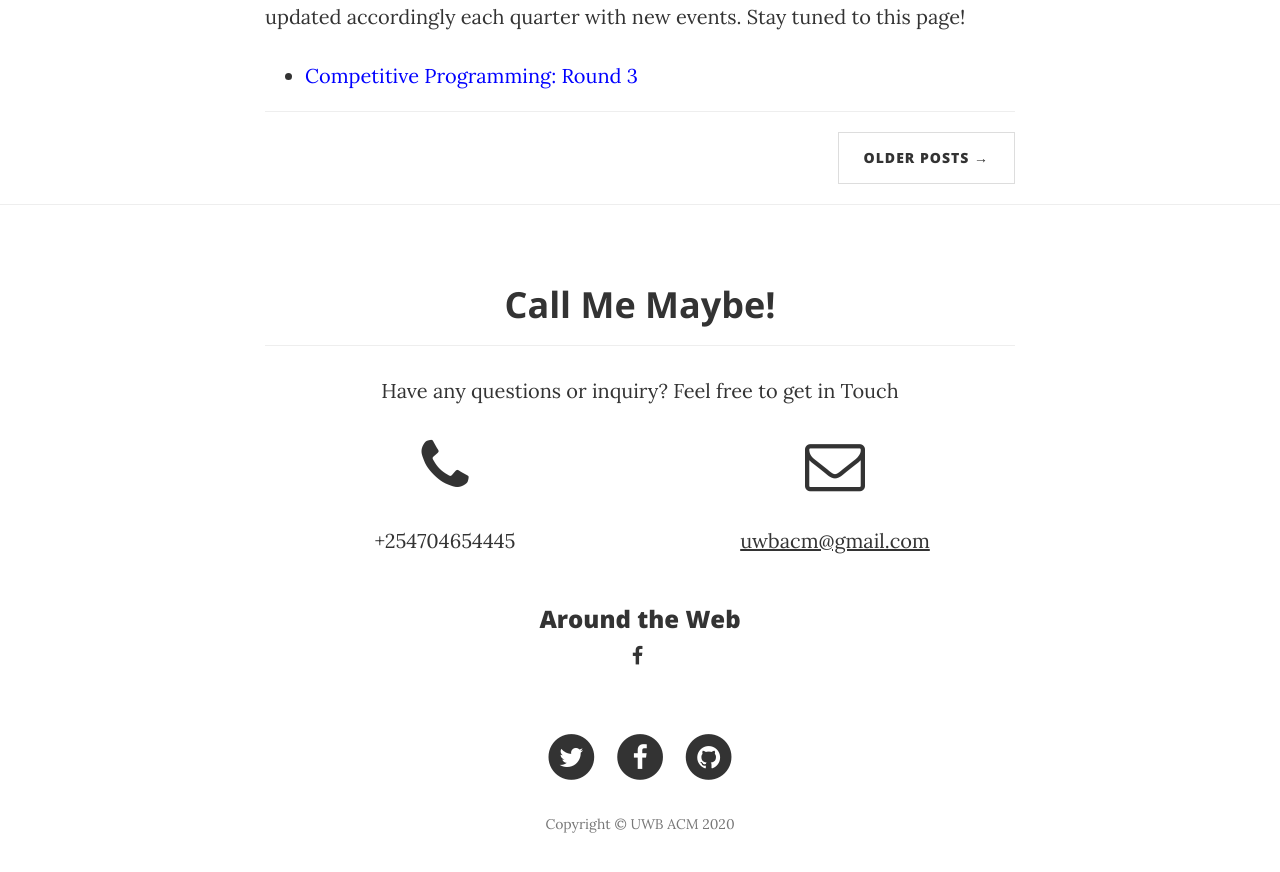
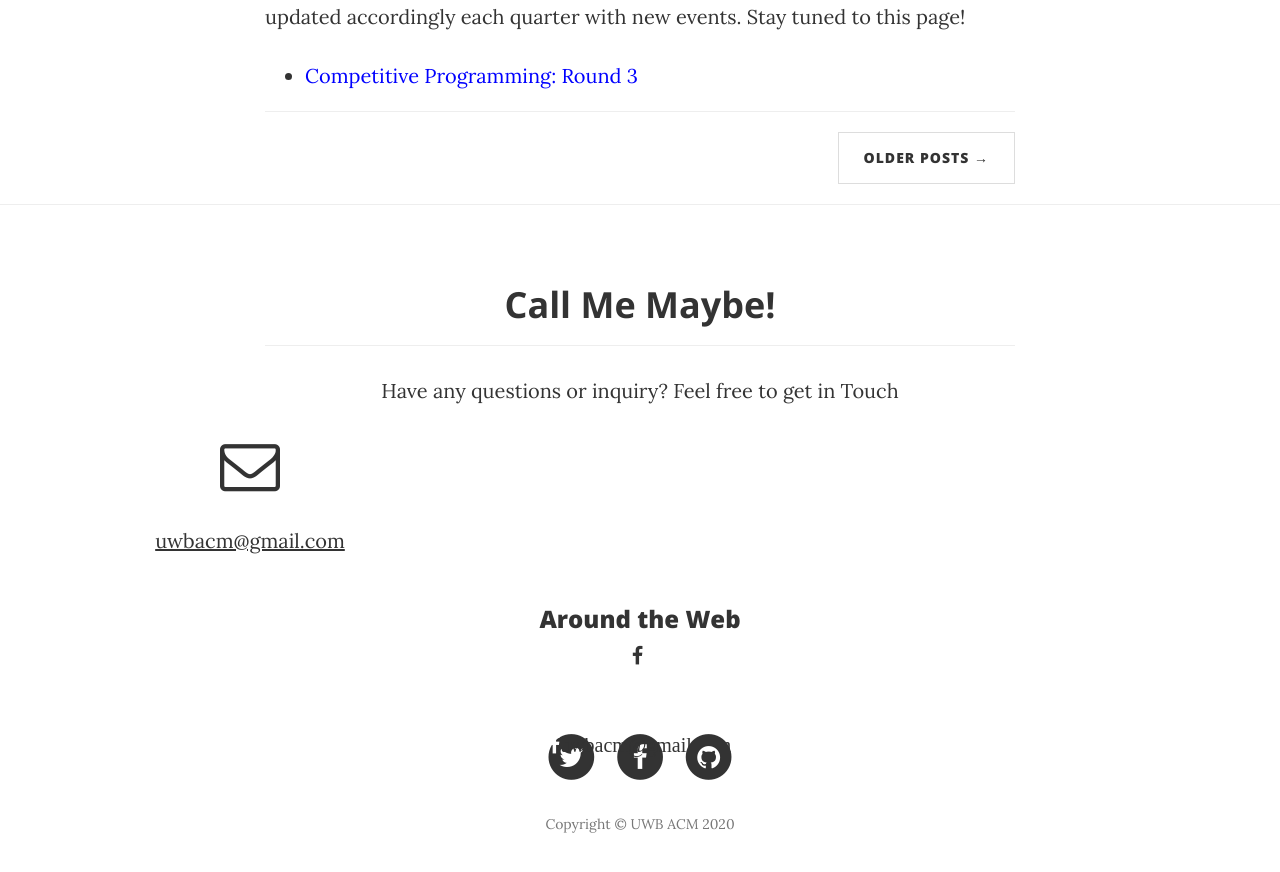
Before and after one commit to alanboy/competitive-programming, a Jekyll site: the page built from index.md, in a window 1280 px wide and 900 px high, scrolled down 1178 px. Shown: the top 872 px of the window. Built offline with Jekyll 4.4.1, drawn with Linux system fonts in a browser that asks for light colours.

Commit message:
Update contact

```diff
--- a/_layouts/default.html
+++ b/_layouts/default.html
@@ -155,10 +155,7 @@
                     <hr class="primary">
                     <p>Have any questions or inquiry? Feel free to get in Touch</p>
                 </div>
-                <div class="col-lg-4 col-lg-offset-2 text-center">
-                    <i class="fa fa-phone fa-3x wow bounceIn"></i>
-                    <p>+254704654445</p>
-                </div>
+
 
                 <div class="col-lg-4 text-center">
                     <i class="fa fa-envelope-o fa-3x wow bounceIn" data-wow-delay=".1s"></i>
@@ -197,7 +194,7 @@
                             <a href="#">
                                 <span class="fa-stack fa-lg">
                                     <i class="fa fa-circle fa-stack-2x"></i>
-                                    <i class="fa fa-facebook fa-stack-1x fa-inverse"></i>
+                                    <i class="fa fa-facebook fa-stack-1x fa-inverse"><a href="mailto:your-email@your-domain.com">uwbacm@gmail.com</a></i>
                                 </span>
                             </a>
                         </li>
```
